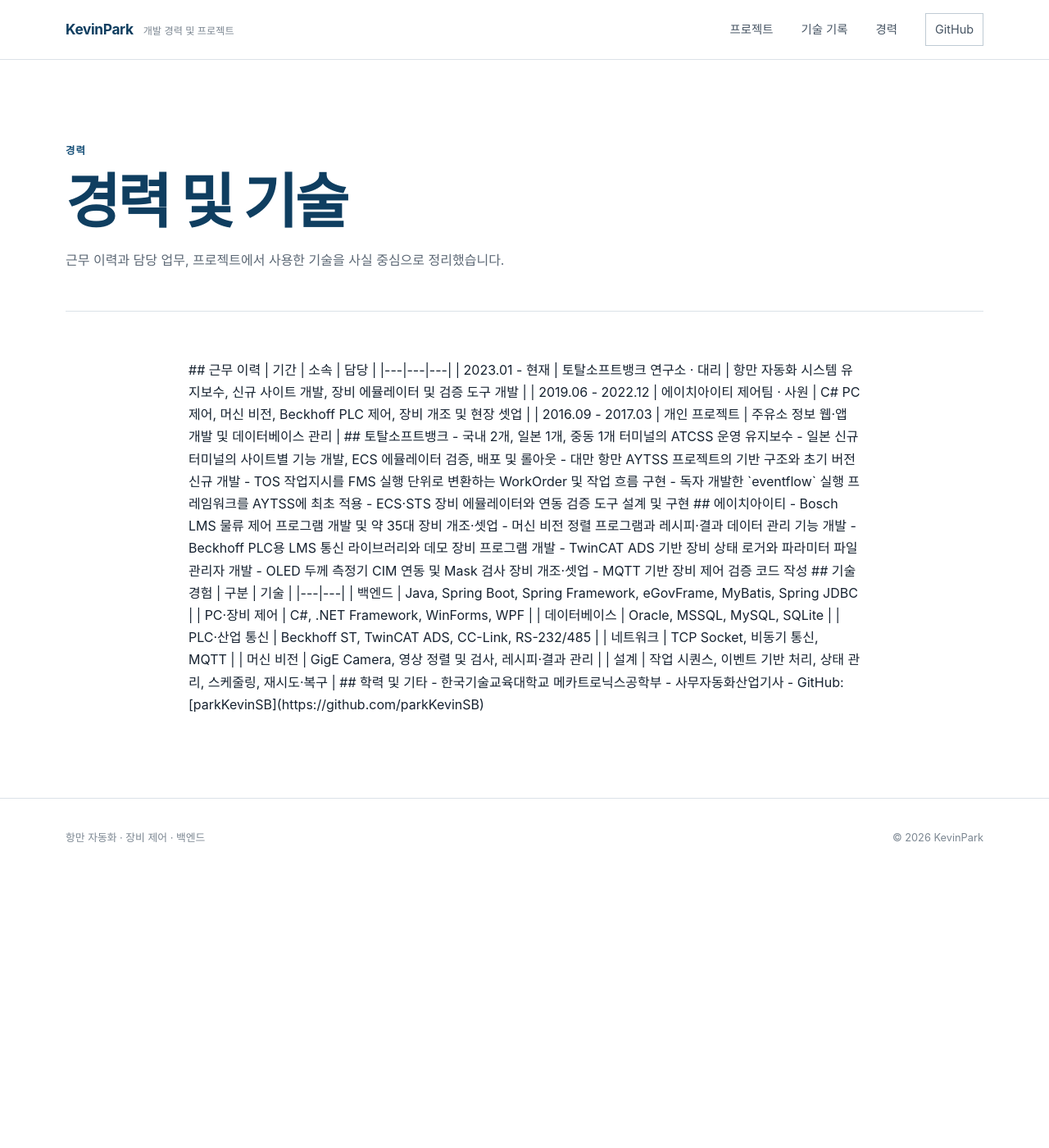
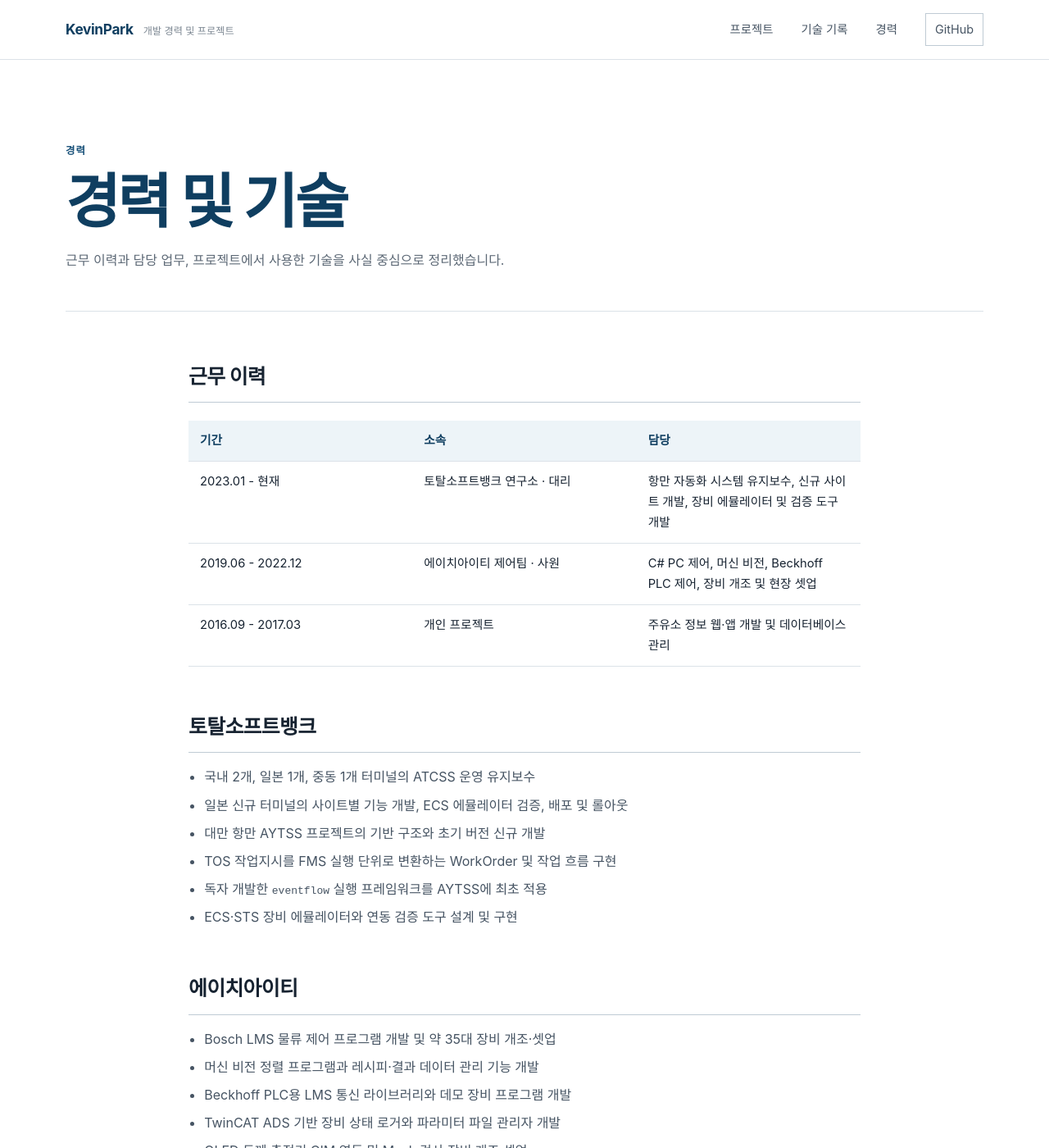
Before and after one commit to parkKevinSB/parkKevinSB.github.io, a Jekyll site: the page built from about.md, in a window 1280 px wide and 1400 px high. Shown: the whole window at 82% size. Built offline with Jekyll 4.4.1, drawn with Linux system fonts in a browser that asks for light colours; some of the changed text lies outside the part shown.

Commit message:
Fix career page markdown rendering

```diff
--- a/about.md
+++ b/about.md
@@ -11,7 +11,7 @@ permalink: /about/
   <p>근무 이력과 담당 업무, 프로젝트에서 사용한 기술을 사실 중심으로 정리했습니다.</p>
 </section>
 
-<section class="shell prose-page">
+<section class="shell prose-page" markdown="1">
 
 ## 근무 이력
 
```
